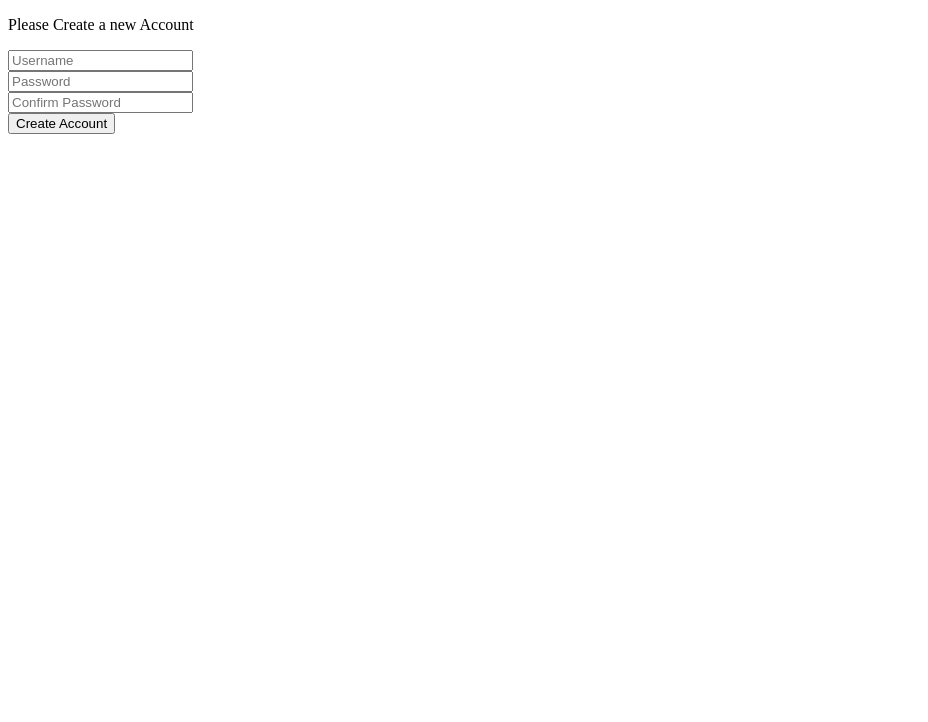
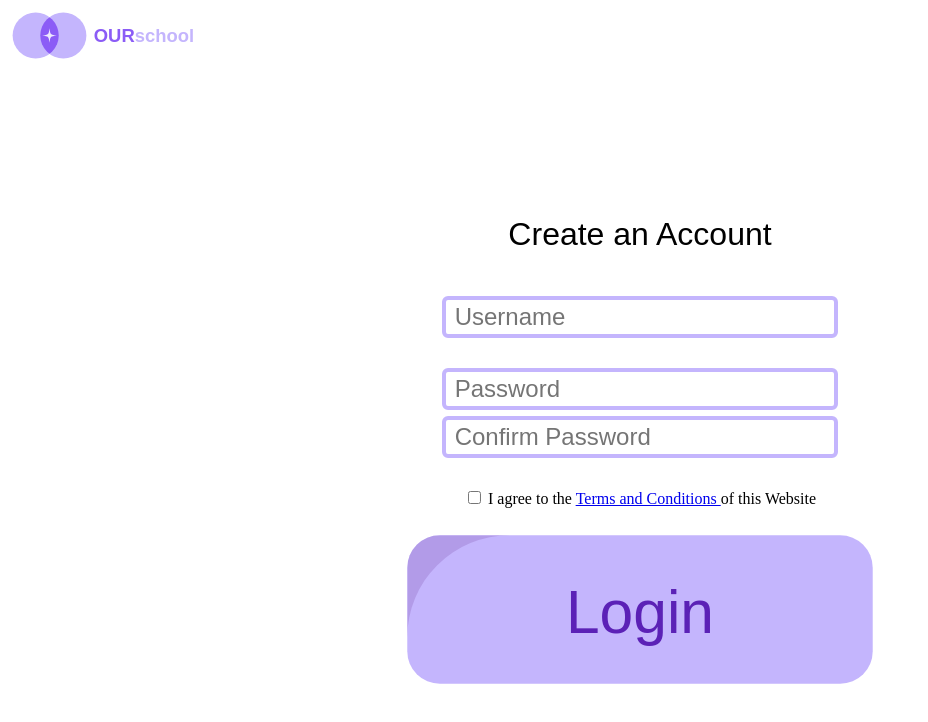
Before and after one commit to oriwhite-473/ourschool-friends, a website: page HTML/signup.html in a window 1280 px wide. Shown: the whole page, without its empty margins (0-928 px from the left). Drawn offline with Linux system fonts and the light colour scheme.

Commit message:
finished signup.html

```diff
--- a/CSS/login.css
+++ b/CSS/login.css
@@ -1,12 +1,12 @@
 .logo {
-    width: 15vh;
+    width: 15%;
 }
 
 .login_text {
     position: absolute;
     left: 50%;
     transform: translateX(-50%);
-    top: 27vh;
+    top: 28%;
     text-align: center;
     white-space: nowrap;
     font-family: Arial;
@@ -17,25 +17,36 @@
     position: absolute;
     left: 50%;
     transform: translateX(-50%);
-    gap: 5px;
-    display: flex;
-    flex-direction: column;
-    top: 40vh;
+    width: 30%;
+    height: 4%;
+    border: 0.5vh solid #c4b5fd;
+    border-radius: 6px;
+    font-size: 3vh;
 }
 
-.login-input {
-  width: 30vh;
-  height: 4vh;
-  border: 0.5vh solid #c4b5fd;
-  border-radius: 6px;
-  font-size: 3vh;
+.username {
+    position: absolute;
+    top: 40%;
 }
+
+.password {
+    position: absolute;
+    top: 46%;
+}
+
 
 .login_button {
     position: absolute;
     left: 50%;
     transform: translateX(-50%);
-    top: 53vh;
-    width: 40vh;
-    height: auto;
+    top: 54%;
+    width: 40%;
 }
+
+.signup {
+    position: absolute;
+    left: 50%;
+    transform: translateX(-50%);
+    top: 74%;
+    font-family: Arial;
+}
--- /dev/null
+++ b/CSS/signup.css
@@ -0,0 +1,57 @@
+.logo {
+    width: 15%;
+}
+
+.login_text {
+    position: absolute;
+    left: 50%;
+    transform: translateX(-50%);
+    top: 27%;
+    text-align: center;
+    white-space: nowrap;
+    font-family: Arial;
+    font-size: 4vh;
+}
+
+.inputs {
+    position: absolute;
+    left: 50%;
+    transform: translateX(-50%);
+    width: 30%;
+    height: 4%;
+    border: 0.5vh solid #c4b5fd;
+    border-radius: 6px;
+    font-size: 3vh;
+}
+
+.username {
+    position: absolute;
+    top: 37%;
+}
+
+.password {
+    position: absolute;
+    top: 46%;
+}
+
+.confirm-password {
+    position: absolute;
+    top: 52%;
+}
+
+.terms_and_conditions {
+    position: absolute;
+    left: 50%;
+    transform: translateX(-50%);
+    top: 61%;
+}
+
+
+.login_button {
+    position: absolute;
+    left: 50%;
+    transform: translateX(-50%);
+    top: 64%;
+    width: 40%;
+    height: auto;
+}
--- a/HTML/signup.html
+++ b/HTML/signup.html
@@ -1,16 +1,37 @@
 <!DOCTYPE html>
-<html>
+<html lang="en">
 <head>
-    <title>Signup</title>
+    <title>Sign up</title>
+    <link rel="stylesheet" href="../CSS/signup.css">
 </head>
 
 <body>
-    <p>Please Create a new Account</p>
-    <input placeholder="Username"> <br>
-    <input placeholder="Password"> <br>
-    <input placeholder="Confirm Password"> <br>
+    <img class="logo" src="../Images/ourschool_logo.svg">
+
+    <span class="login_text">
+        Create an Account
+    </span>
+
+    <input class="inputs username" placeholder=" Username">
+    <input class="inputs password" type="password" placeholder=" Password">
+    <input class="inputs confirm-password" type="password" placeholder=" Confirm Password">
+
     <form action="/create_account" method="post">
-        <button type="submit" id="signup_id">Create Account</button>
+        <input type="image" class="login_button" src="../Images/login_button.svg">
     </form>
-    <script src="ourschool.js"></script>
+
+    <div class="terms_and_conditions">
+        <input type="checkbox">
+        <span>
+            I agree to the
+        </span>
+        <a href="../HTML/Terms.html">
+            Terms and Conditions
+        </a>
+        <span>
+            of this Website
+        </span>
+    </div>
+
 </body>
+</html>
```
Also changed, not shown: HTML/chat.html (+1 -1 lines), HTML/home.html (+1 -1 lines), HTML/login.html (+19 -17 lines), HTML/terms.html (added, +9 -0 lines), Images/gray_sign_up_button.svg (added), Images/sign_up_button.svg (added).
